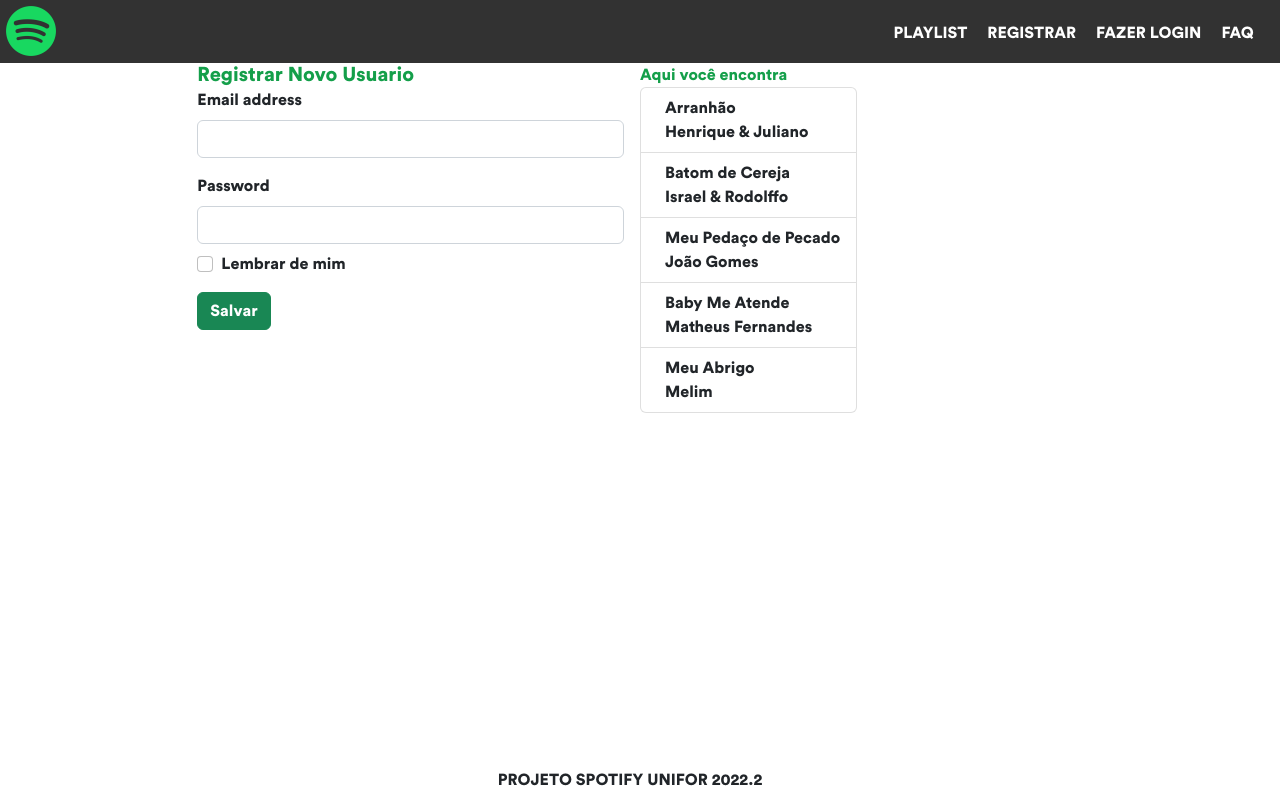
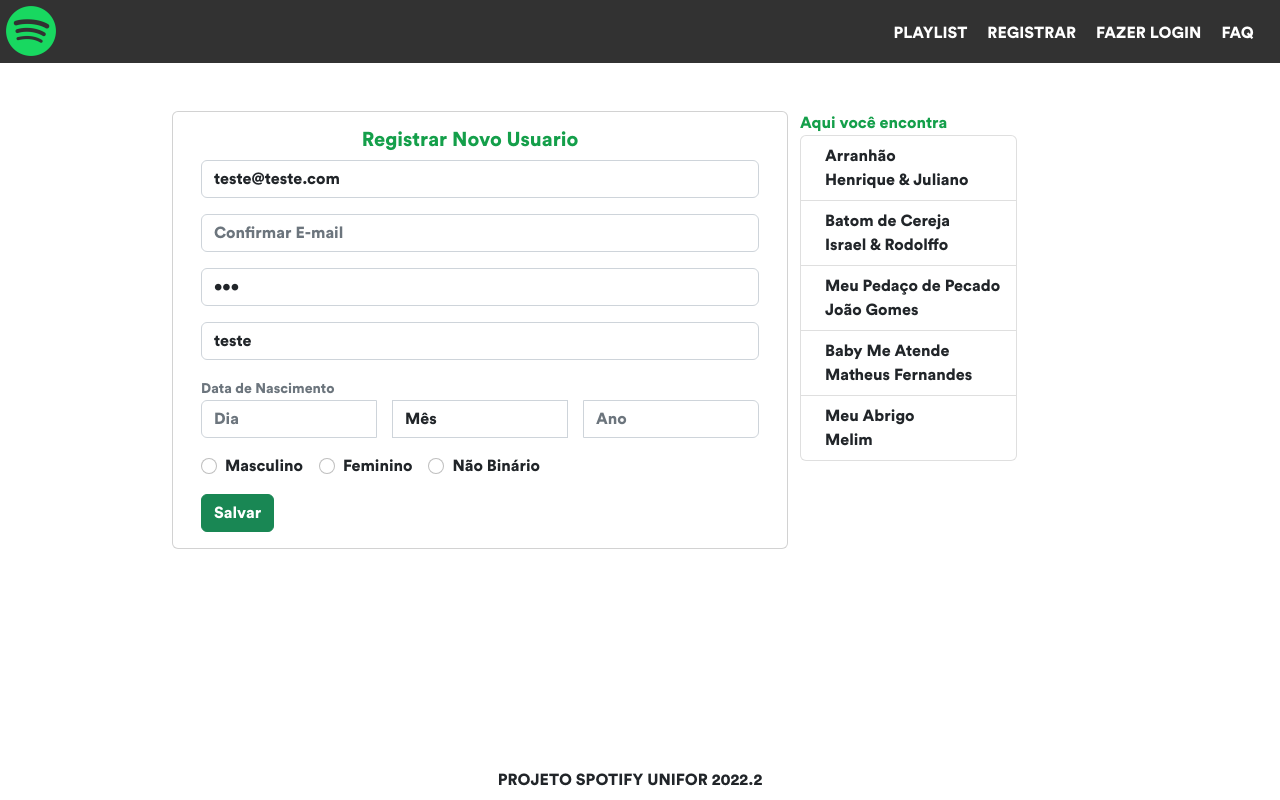
Before and after one commit to samiralemz/porjetoReact, a React (Create React App) app: page /register in a window 1280 px wide. Built offline with nearby package versions, Linux system fonts and the light colour scheme.

Commit message:
implementando página de registrar

```diff
--- a/public/index.html
+++ b/public/index.html
@@ -24,7 +24,7 @@
       work correctly both with client-side routing and a non-root public URL.
       Learn how to configure a non-root public URL by running `npm run build`.
     -->
-    <title>React App</title>
+    <title>Spotify</title>
   </head>
   <body>
     <noscript>You need to enable JavaScript to run this app.</noscript>
--- a/src/Pages/register.jsx
+++ b/src/Pages/register.jsx
@@ -1,32 +1,129 @@
+import { useState } from "react";
+import DatePicker from "../componts/form/DatePicker";
+import GeneroOptions from "../componts/form/GeneroOptions";
 import ListaMusicas from "../componts/ListaMusicas";
 
+
+const usuarios = [];
+
+function cadastrarUsuario(usuario) {
+    console.log("Usuário Cadastrado!");
+    usuarios.push(usuario);
+    console.log(usuarios);
+}
+
 function Register() {
+    const [email, setEmail] = useState("teste@teste.com");
+    const [senha, setSenha] = useState("123");
+    const [nome , setNome ] = useState("teste");
+
+    const [confirmarEmail, setConfirmarEmail] = useState("");
+    const [erroConfirmarEmail, setErroConfirmarEmail] = useState("");
+    const [showMessageSuccess, setShowMessageSuccess] = useState(false);
+
+    function handleSubmit(e) {
+        e.preventDefault();
+
+        if(!isValidFields())
+            return;
+
+        const usuario = {
+            email: email,
+            nome: nome,
+            senha: senha
+        }
+        cadastrarUsuario(usuario)
+        clearFields();
+        setShowMessageSuccess(true);
+    }
+
+    function clearFields() {
+        setNome("");
+        setEmail("");
+        setConfirmarEmail("");
+        setSenha("");
+    }
+
+    function isValidFields() {
+        const elementoConfirmarEmail = document.getElementById("input_confirmar_email");
+        if(email !== confirmarEmail) {
+            setErroConfirmarEmail("E-mail diferente");
+            elementoConfirmarEmail.classList.toggle("is-invalid");
+            return false;
+        }
+        elementoConfirmarEmail.classList.remove("is-invalid");
+        setErroConfirmarEmail("");
+        return true;
+    }
+
     return (
-    <div className="d-flex justify-content-center">
-        <div className="col-md-4">
+        <div className="container d-flex justify-content-center">
+
+        <div className="d-flex mt-5 container-fluid" style={{maxWidth: "60rem"}}>
+            <div className="d-flex card p-3 flex-column container-fluid align-items-center">
                 <span className="fw-bold h5" style={{color: "#149f4a"}}>
                     Registrar Novo Usuario
                 </span>
-            <form>
+                <form className="container-fluid" onSubmit={e => handleSubmit(e)}>
+                    <input type="email" className="form-control mb-3"
+                        id="input_email"
+                        required
+                        placeholder="E-mail"
+                        value={email}
+                        onChange={e => setEmail(e.target.value)} />
+
+
+                    <div className="form-group mb-3">
+                        <input type="email"
+                            className="form-control"
+                            id="input_confirmar_email"
+                            required
+                            placeholder="Confirmar E-mail"
+                            value={confirmarEmail}
+                            onChange={e => setConfirmarEmail(e.target.value)} />
+
+                        <small className="text-danger">
+                            {erroConfirmarEmail}
+                        </small>
+                    </div>
+
+                    <input type="password" className="form-control mb-3"
+                        id="input_senha"
+                        required
+                        placeholder="Senha"
+                        value={senha}
+                        onChange={e => setSenha(e.target.value)}/>
+
+                    <input type="text" className="form-control mb-3"
+                        id="input_nome"
+                        required
+                        placeholder="Como devemos chamar você?"
+                        value={nome}
+                        onChange={e => setNome(e.target.value)}/>
+
                     <div className="mb-3">
-                    <label htmlFor="input_email" className="form-label">Email address</label>
-                    <input type="email" className="form-control" id="input_email"/>
+                        <small className="text-muted">Data de Nascimento</small>
+                        <DatePicker />
                     </div>
+
                     <div className="mb-3">
-                    <label htmlFor="input_senha" className="form-label">Password</label>
-                    <input type="password" className="form-control" id="input_senha"/>
-                    <div className="mt-2">
-                        <input className="form-check-input" type="checkbox" value=""/>
-                        <label className="form-check-label mx-2">
-                            Lembrar de mim
-                        </label>
+                        <GeneroOptions />
                     </div>
+                    {showMessageSuccess ? (
+                        <div className="alert alert-success alert-dismissible" role="alert">
+                            Usuário cadastrado com sucesso!
+                            <button type="button" className="btn-close" data-bs-dismiss="alert" aria-label="Close"></button>
                         </div>
+                    ): <></>
+                    }
+
                     <button type="submit" className="btn btn-success">Salvar</button>
                 </form>
             </div>
-        <div className="col-md-4 mx-3">
+
+            <div className="container-fluid" style={{maxWidth: "20rem"}}>
                 <ListaMusicas />
+            </div>
         </div>
     </div>
     )
--- /dev/null
+++ b/src/componts/form/DatePicker.jsx
@@ -0,0 +1,46 @@
+import { useState } from "react";
+
+function DatePicker() {
+  const meses = ["janeiro", "fevereiro", "março", "abril", "maio", "junho", "julho", "agosto", "setembro", "outubro", "novembro", "dezembro"];
+  const anoAtual = new Date().getFullYear();
+  const anoMinimo = anoAtual - 200;
+
+  const [dia, setDia] = useState("");
+  const [mes, setMes] = useState("");
+  const [ano, setAno] = useState("");
+
+  return (
+    <div className="input-group">
+      <input
+      className="form-control me-3"
+      type="number"
+      name="input-date-day"
+      id="input-date-day"
+      required
+      min={1} max={31} placeholder="Dia"
+      value={dia}
+      onChange={e => setDia(e.target.value)}/>
+
+      <select className="form-control me-3" name="input-date-month" id="input-date-month"
+        required value={mes} onChange={e => setMes(e.target.value)}>
+        <option value="">Mês</option>
+        {meses.map((mes, index) => {
+          return <option value={mes} key={index}>{mes}</option>;
+        })}
+      </select>
+
+      <input
+      className="form-control"
+      type="number"
+      name="input-date-year"
+      id="input-date-year"
+      required
+      min={anoMinimo} max={anoAtual}
+      placeholder="Ano"
+      value={ano}
+      onChange={e => setAno(e.target.value)}/>
+    </div>
+  )
+}
+
+export default DatePicker;
--- /dev/null
+++ b/src/componts/form/GeneroOptions.jsx
@@ -0,0 +1,40 @@
+function GeneroOptions() {
+  return (
+    <>
+      <div className="form-check-inline">
+        <label className="form-check-label">
+            <input
+                className="form-check-input me-2"
+                type="radio"
+                value="masculino"
+                name="opt-genero"/>
+            Masculino
+        </label>
+    </div>
+
+    <div className="form-check-inline">
+        <label className="form-check-label">
+            <input
+                className="form-check-input me-2"
+                type="radio"
+                value="feminino"
+                name="opt-genero"/>
+            Feminino
+        </label>
+    </div>
+
+    <div className="form-check-inline">
+        <label className="form-check-label">
+            <input
+                className="form-check-input me-2"
+                type="radio"
+                value="nao-binario"
+                name="opt-genero"/>
+            Não Binário
+        </label>
+    </div>
+  </>
+  )
+}
+
+export default GeneroOptions;
--- a/src/index.css
+++ b/src/index.css
@@ -1,5 +1,6 @@
 body {
   margin: 0;
+  height: 100vh;
   font-family: -apple-system, BlinkMacSystemFont, 'Segoe UI', 'Roboto', 'Oxygen',
     'Ubuntu', 'Cantarell', 'Fira Sans', 'Droid Sans', 'Helvetica Neue',
     sans-serif;
```
Lines whose indentation alone changed are shown as unchanged.
